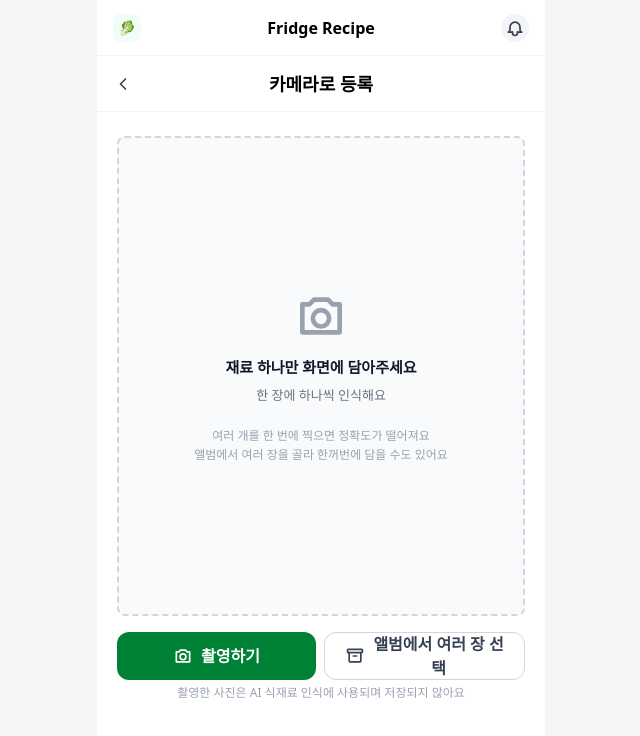
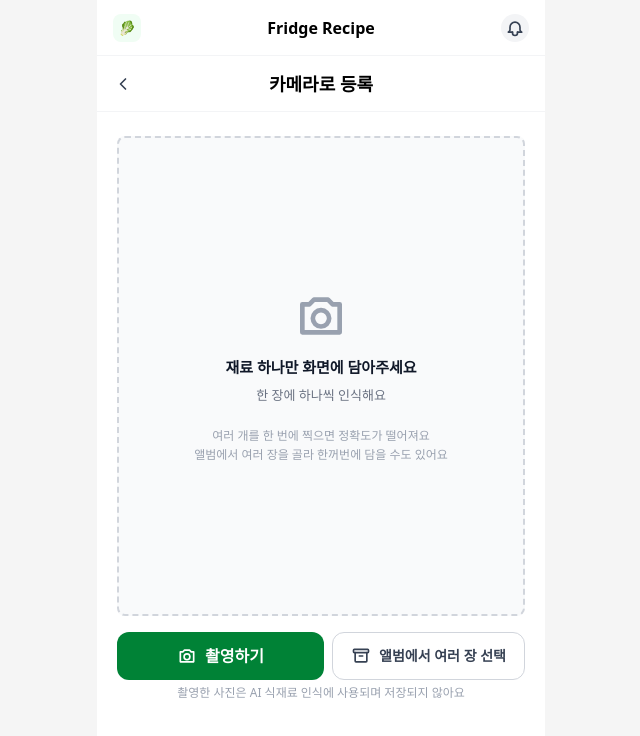
Before and after one commit to amInspireCamp6th-miniProject/front, a React (Vite) app: page /scan in a window 1280 px wide. Shown: the top 736 px of the page, without its empty margins (319-959 px from the left). Built offline with nearby package versions, Linux system fonts and the light colour scheme.

Commit message:
fix: M05 앨범 버튼 글자 한 줄로

```diff
--- a/src/features/ocr/page/ScanPage.jsx
+++ b/src/features/ocr/page/ScanPage.jsx
@@ -72,7 +72,11 @@ function ScanPage() {
           <Icon name="camera" className="h-5 w-5" />
           촬영하기
         </Button>
-        <Button variant="outline" onClick={() => albumInputRef.current.click()} className="flex-1">
+        <Button
+          variant="outline"
+          onClick={() => albumInputRef.current.click()}
+          className="flex-1 px-3! text-sm!"
+        >
           <Icon name="inventory" className="h-5 w-5" />
           앨범에서 여러 장 선택
         </Button>
```
